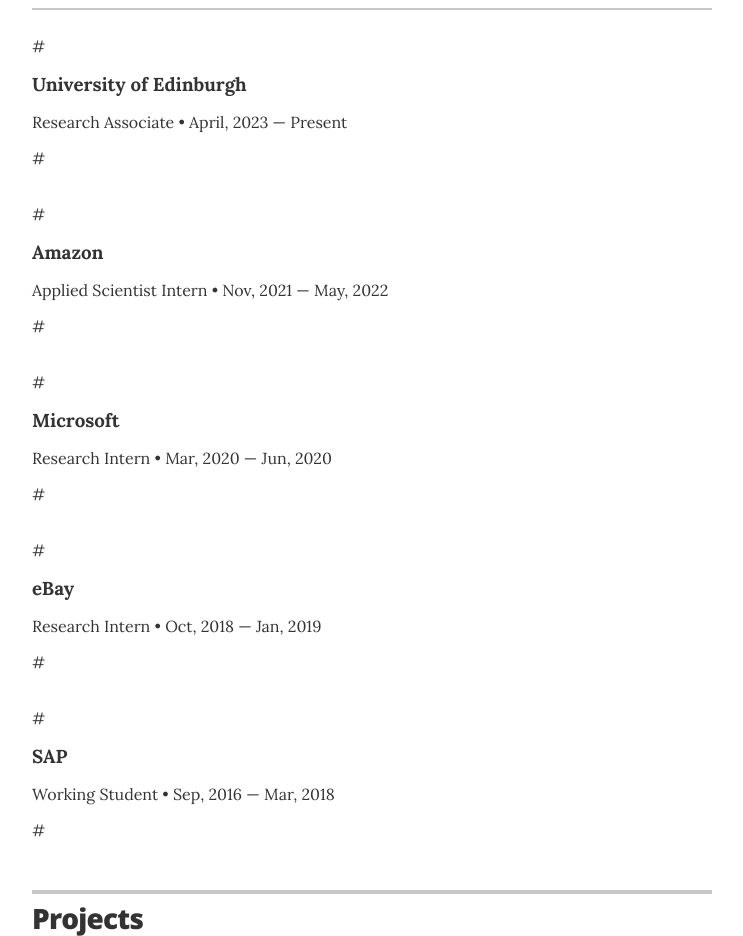
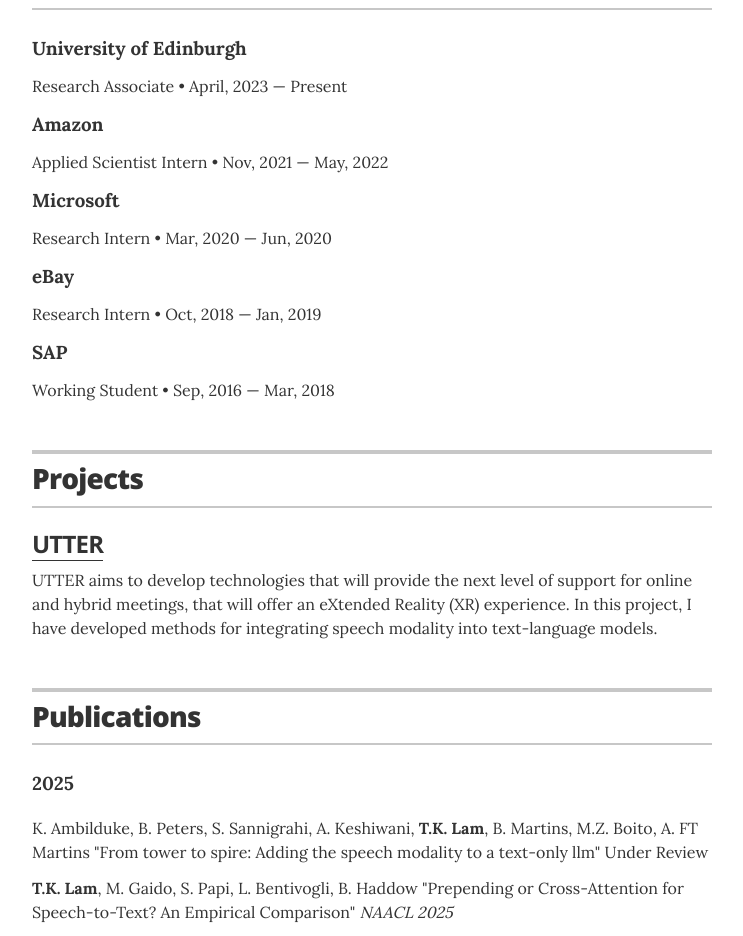
Before and after one commit to heidelkin/heidelkin.github.io, a Jekyll site: the page built from index.html, in a window 1280 px wide and 1400 px high. Shown: the part 464-1400 px from the top of the window, without its empty margins (268-1011 px from the left). Built offline with Jekyll 4.4.1, drawn with Linux system fonts in a browser that asks for light colours.

Commit message:
update job exp

```diff
--- a/_layouts/resume.html
+++ b/_layouts/resume.html
@@ -42,13 +42,10 @@
         </header>
 
         {% for job in site.data.experience %}
-        # <div class="resume-item" itemscope itemprop="worksFor" itemtype="http://schema.org/Organization">
           <h3 class="resume-item-copy" itemprop="name">{{ job.company }}</h3>
           <p class="resume-item-copy" itemprop="description">{{ job.position }} &bull; {{ job.duration }}</p>
           <p class="resume-item-copy">{{ job.summary }}</p>
-        # </div><!-- end of resume-item -->
         {% endfor %}
-
       </section>
       <!-- end Experience -->
       {% endif %}
```
